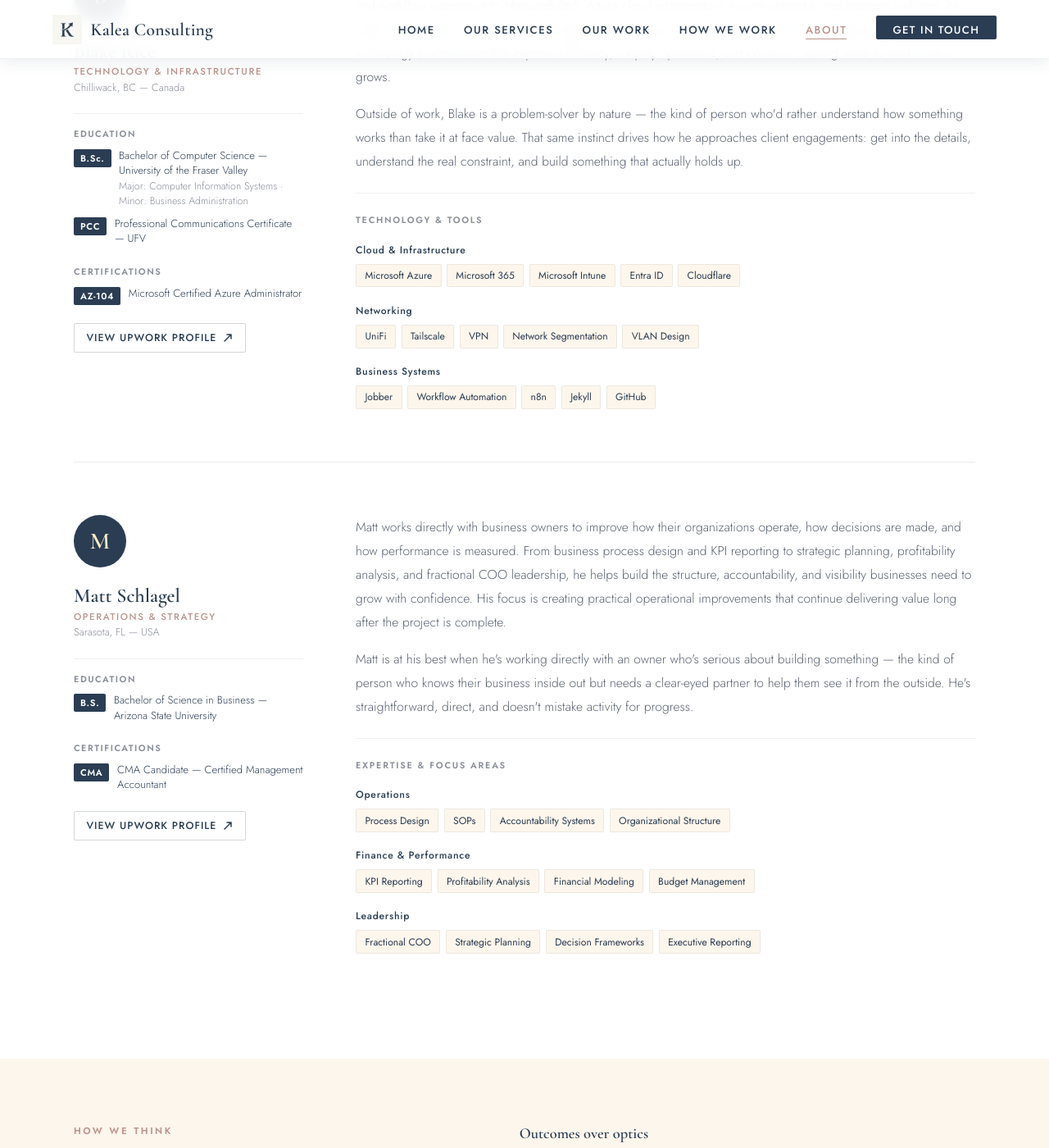
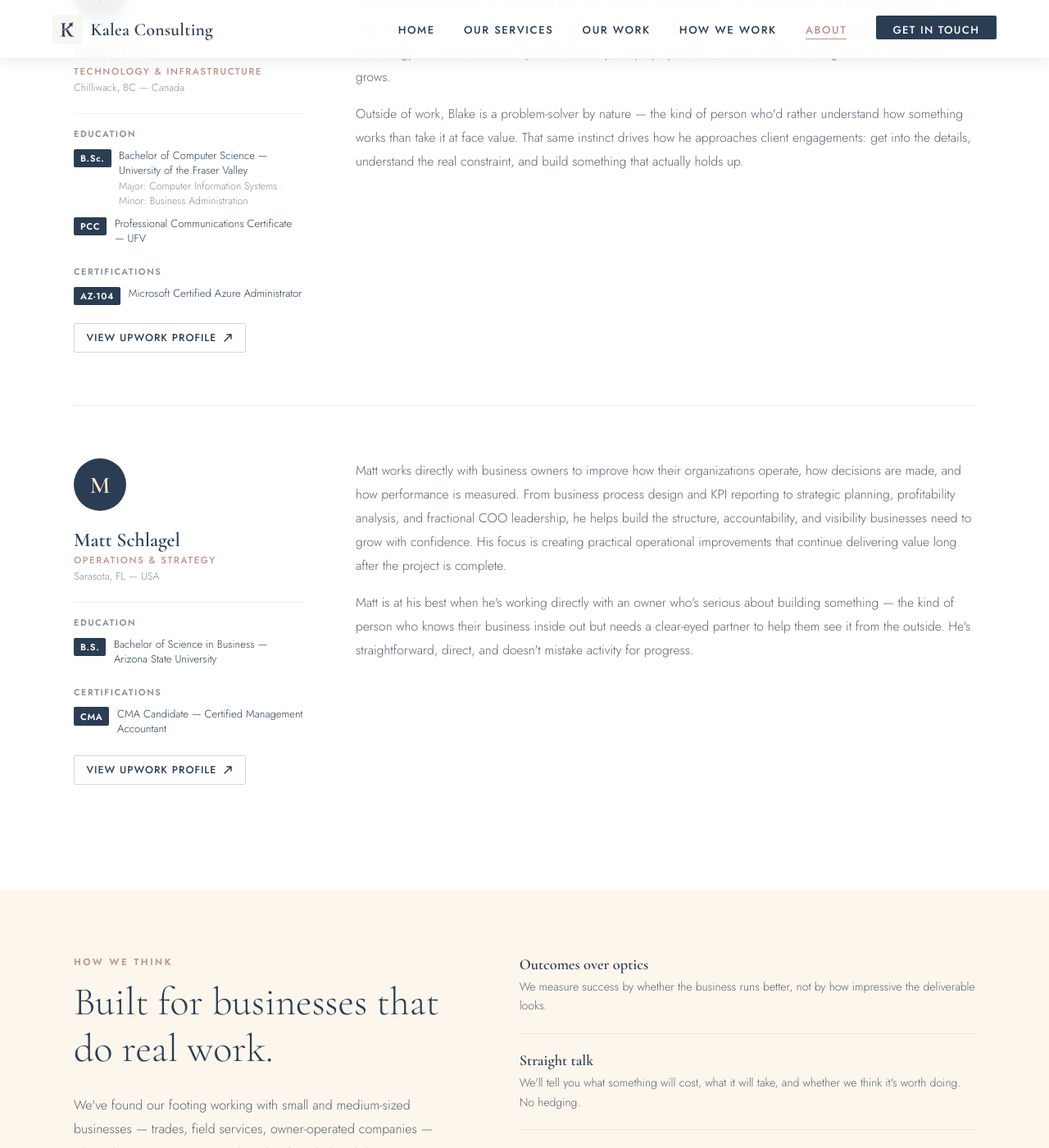
Before and after one commit to Kalea-Consulting/kaleaconsulting, a Jekyll site: the page built from about.html, in a window 1280 px wide and 1400 px high, scrolled down 813 px. Shown: the whole window at 82% size. Built offline with Jekyll 4.4.1, drawn with Linux system fonts in a browser that asks for light colours.

Commit message:
simplify team profiles and remove duplicate skills section about.html
Removed the Technology & Tools section from the team profiles to eliminate duplicate content now presented elsewhere on the About page. This simplifies the biography section, keeps the focus on each team member's background and expertise, and improves the overall flow of the page.

```diff
--- a/about.html
+++ b/about.html
@@ -83,41 +83,6 @@ description: Meet the team behind Kalea Consulting — Blake Rice and Matt Schla
           and build something that actually holds up.
         </p>
 
-        <div class="skills-section">
-          <span class="skills-label">Technology &amp; Tools</span>
-          <div class="skills-grid">
-            <div class="skill-group">
-              <span class="skill-group-title">Cloud &amp; Infrastructure</span>
-              <div class="skill-tags">
-                <span class="skill-tag">Microsoft Azure</span>
-                <span class="skill-tag">Microsoft 365</span>
-                <span class="skill-tag">Microsoft Intune</span>
-                <span class="skill-tag">Entra ID</span>
-                <span class="skill-tag">Cloudflare</span>
-              </div>
-            </div>
-            <div class="skill-group">
-              <span class="skill-group-title">Networking</span>
-              <div class="skill-tags">
-                <span class="skill-tag">UniFi</span>
-                <span class="skill-tag">Tailscale</span>
-                <span class="skill-tag">VPN</span>
-                <span class="skill-tag">Network Segmentation</span>
-                <span class="skill-tag">VLAN Design</span>
-              </div>
-            </div>
-            <div class="skill-group">
-              <span class="skill-group-title">Business Systems</span>
-              <div class="skill-tags">
-                <span class="skill-tag">Jobber</span>
-                <span class="skill-tag">Workflow Automation</span>
-                <span class="skill-tag">n8n</span>
-                <span class="skill-tag">Jekyll</span>
-                <span class="skill-tag">GitHub</span>
-              </div>
-            </div>
-          </div>
-        </div>
       </div>
     </div>
 
@@ -171,38 +136,6 @@ description: Meet the team behind Kalea Consulting — Blake Rice and Matt Schla
           direct, and doesn't mistake activity for progress.
         </p>
 
-        <div class="skills-section">
-          <span class="skills-label">Expertise &amp; Focus Areas</span>
-          <div class="skills-grid">
-            <div class="skill-group">
-              <span class="skill-group-title">Operations</span>
-              <div class="skill-tags">
-                <span class="skill-tag">Process Design</span>
-                <span class="skill-tag">SOPs</span>
-                <span class="skill-tag">Accountability Systems</span>
-                <span class="skill-tag">Organizational Structure</span>
-              </div>
-            </div>
-            <div class="skill-group">
-              <span class="skill-group-title">Finance &amp; Performance</span>
-              <div class="skill-tags">
-                <span class="skill-tag">KPI Reporting</span>
-                <span class="skill-tag">Profitability Analysis</span>
-                <span class="skill-tag">Financial Modeling</span>
-                <span class="skill-tag">Budget Management</span>
-              </div>
-            </div>
-            <div class="skill-group">
-              <span class="skill-group-title">Leadership</span>
-              <div class="skill-tags">
-                <span class="skill-tag">Fractional COO</span>
-                <span class="skill-tag">Strategic Planning</span>
-                <span class="skill-tag">Decision Frameworks</span>
-                <span class="skill-tag">Executive Reporting</span>
-              </div>
-            </div>
-          </div>
-        </div>
       </div>
     </div>
 
```
